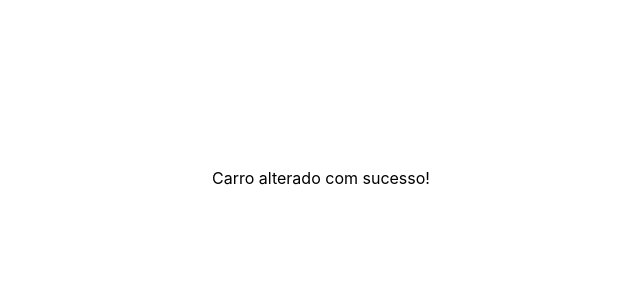
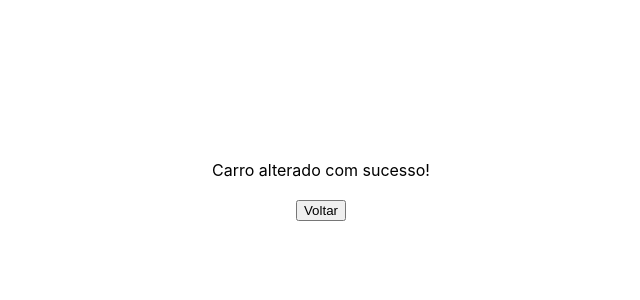
Before and after one commit to glauber-FullStackDev/desafio-dev-junior-b2u, a React (Create React App) app in the folder frontend/: page /success in a window 1280 px wide. Shown: the top 300 px of the page, without its empty margins (319-959 px from the left). Built offline with nearby package versions, Linux system fonts and the light colour scheme.

Commit message:
feat: add return button in success page

```diff
--- a/frontend/src/App.css
+++ b/frontend/src/App.css
@@ -1,3 +1,4 @@
 .App {
   text-align: center;
+  height: 100%;
 }
--- a/frontend/src/components/AddCarForm.js
+++ b/frontend/src/components/AddCarForm.js
@@ -28,7 +28,12 @@ function AddCarForm() {
         </label>
         <label htmlFor='anoFabricacao'>
           Ano de Fabricação:
-          <input type='text' name='anoFabricacao' />
+          <input
+            type="number"
+            name='anoFabricacao'
+            min="2000"
+            max="2023"
+          />
         </label>
         <label htmlFor='descricao'>
           Descrição:
--- a/frontend/src/components/EditCarForm.js
+++ b/frontend/src/components/EditCarForm.js
@@ -12,7 +12,7 @@ function EditCarForm() {
   const { params } = useRouteMatch();
   const history = useHistory();
 
-  const MINIMUM_YEAR = 1900;
+  const MINIMUM_YEAR = 2000;
 
   const handleInputsChange = ({ target: { name, value } }) => {
     const options = {
@@ -76,9 +76,8 @@ function EditCarForm() {
           <input
             type="number"
             name='anoFabricacao'
-            min="1900"
-            max="2099"
-            step="1"
+            min="2000"
+            max="2023"
             onChange={handleInputsChange}
           />
         </label>
--- a/frontend/src/index.css
+++ b/frontend/src/index.css
@@ -1,4 +1,5 @@
 body {
+  margin: 0;
   font-family: -apple-system, BlinkMacSystemFont, 'Segoe UI', 'Roboto', 'Oxygen',
     'Ubuntu', 'Cantarell', 'Fira Sans', 'Droid Sans', 'Helvetica Neue',
     sans-serif;
--- a/frontend/src/pages/EditSuccessMessage.js
+++ b/frontend/src/pages/EditSuccessMessage.js
@@ -1,20 +1,30 @@
 import React from 'react'
+import { useHistory } from 'react-router-dom'
 
 function EditSuccessMessage() {
+  const history = useHistory()
+
+  const handleClick = () => {
+    history.push('/cars');
+  }
+
   return (
     <div
       style={{
         minHeight: '100vh',
         display: 'flex',
+        flexDirection: 'column',
+        alignItems:'center',
+        padding: '10em 0 0',
       }}
     >
-      <span
-        style={{
-          margin: '10em auto 0',
-        }}
-      >
+      <span>
         Carro alterado com sucesso!
       </span>
+      <br />
+      <button type='button' onClick={handleClick}>
+        Voltar
+      </button>
     </div>
   )
 }
```
